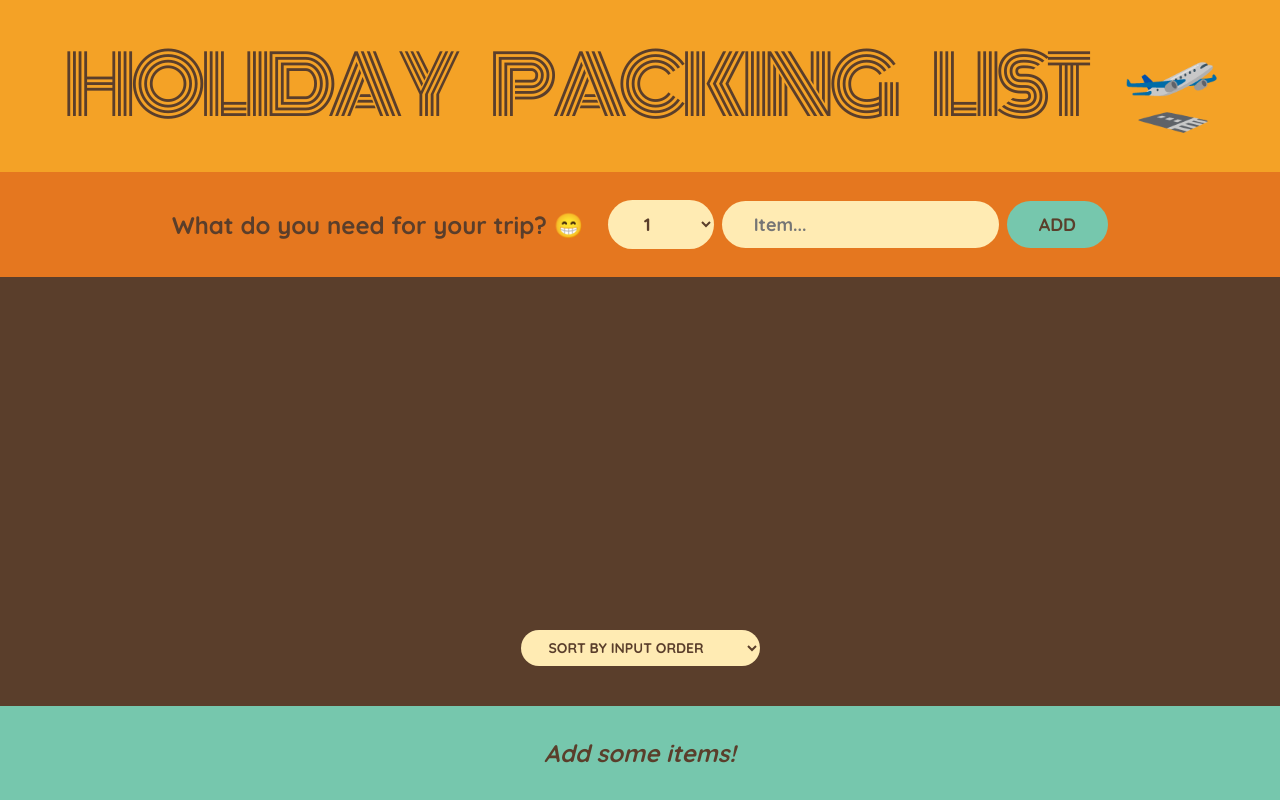
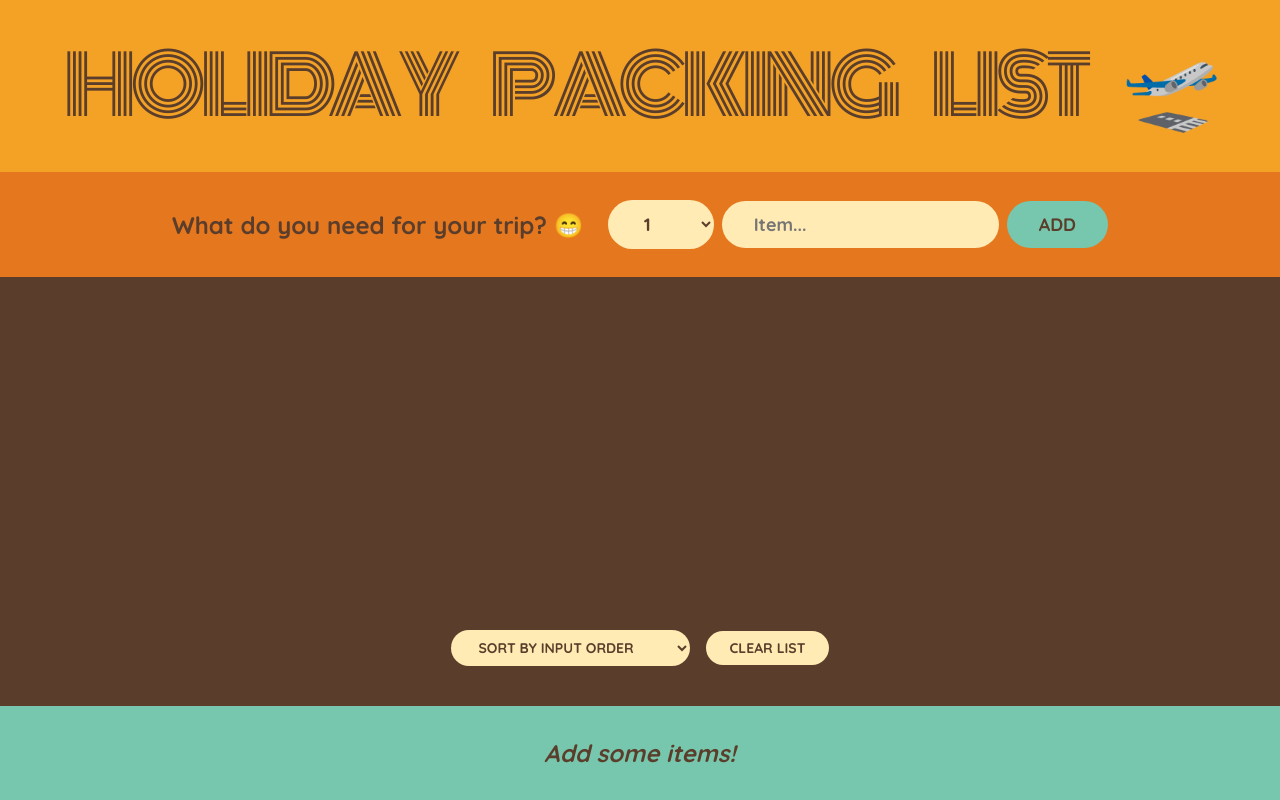
Before and after one commit to christianyarwood62/react, a React (Create React App) app in the folder travel-list-app/: page / in a window 1280 px wide. Built offline with nearby package versions, Linux system fonts and the light colour scheme.

Commit message:
Add clear list functionality

```diff
--- a/travel-list-app/src/App.js
+++ b/travel-list-app/src/App.js
@@ -29,11 +29,19 @@ export default function App() {
         item.id === id ? {...item, packed: !item.packed} : item));
   }
 
+  function handleDeleteList() {
+    const confirmed = window.confirm('Are you sure you want to clear the list?');
+
+    if (confirmed === true) {
+      setItems([]);
+    }
+  }
+
   // The components in the app, functions declared above are passed as props to each component below, prop naming is arbitrary
   return <div className="app">
     <Logo />
     <Form onAddItems={handleAddItems}/>
-    <PackingList items={items} onDeleteItem={handleDeleteItem} onToggleItem={handleToggleItem}/>
+    <PackingList items={items} onDeleteItem={handleDeleteItem} onToggleItem={handleToggleItem} onDeleteList={handleDeleteList}/>
     <Stats items={items}/>
   </div>
 }
@@ -88,20 +96,26 @@ function Form({onAddItems}) {
 }
 
 // React component for the packing list displayed under the form, using props for the functions declared at the top
-function PackingList({items, onDeleteItem, onToggleItem}) {
+function PackingList({items, onDeleteItem, onToggleItem, onDeleteList}) {
 
+  // State declaration to handle which sort by is applied
   const [sortBy, setSortBy] = useState('input');
 
+  // Initiliase an empty array to have as a copy for the items array, which we can apply a sort function
   let sortedItems;
 
+  // Let the sortedItems array be the items array as it was added
   if (sortBy === 'input') {
     sortedItems = items;
   }
 
+  // Use slice function to create a copy of items array
+  // localCompare compares the integer difference between the first letters
   if (sortBy === 'description') {
     sortedItems = items.slice().sort((a, b) => a.description.localeCompare(b.description));
   }
 
+  //
   if (sortBy === 'packed') {
     sortedItems = items.slice().sort((a, b) => Number(a.packed) - Number(b.packed));
   }
@@ -121,6 +135,8 @@ function PackingList({items, onDeleteItem, onToggleItem}) {
           <option value='description'>Sort by description</option>
           <option value='packed'>Sort by packed status</option>
         </select>
+
+        <button onClick={onDeleteList}>Clear List</button>
       </div>
     </div>
   )
```
